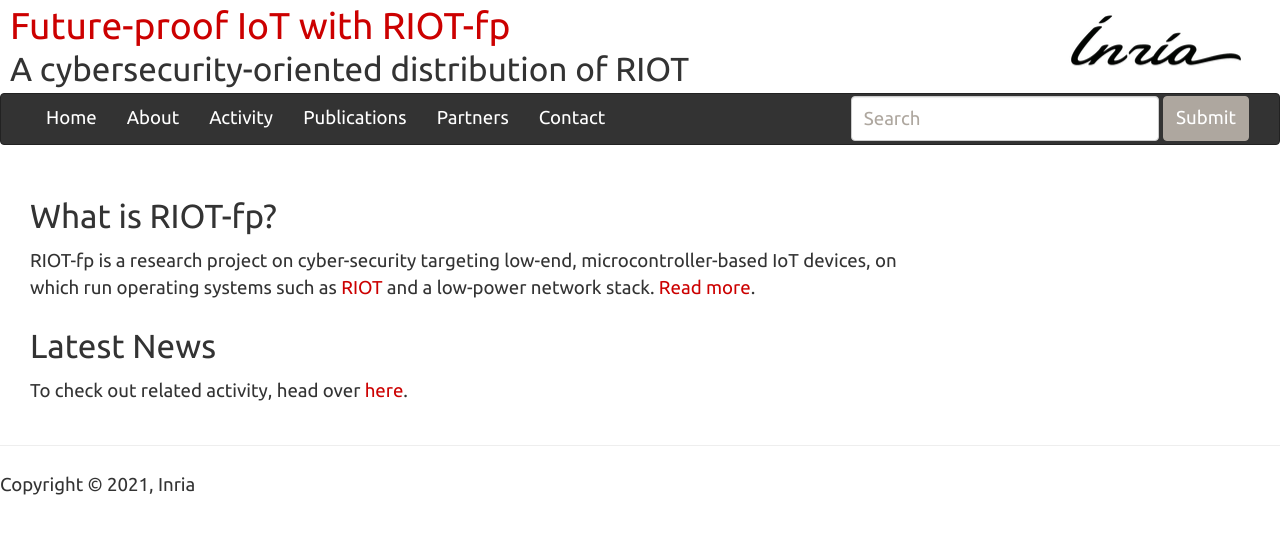
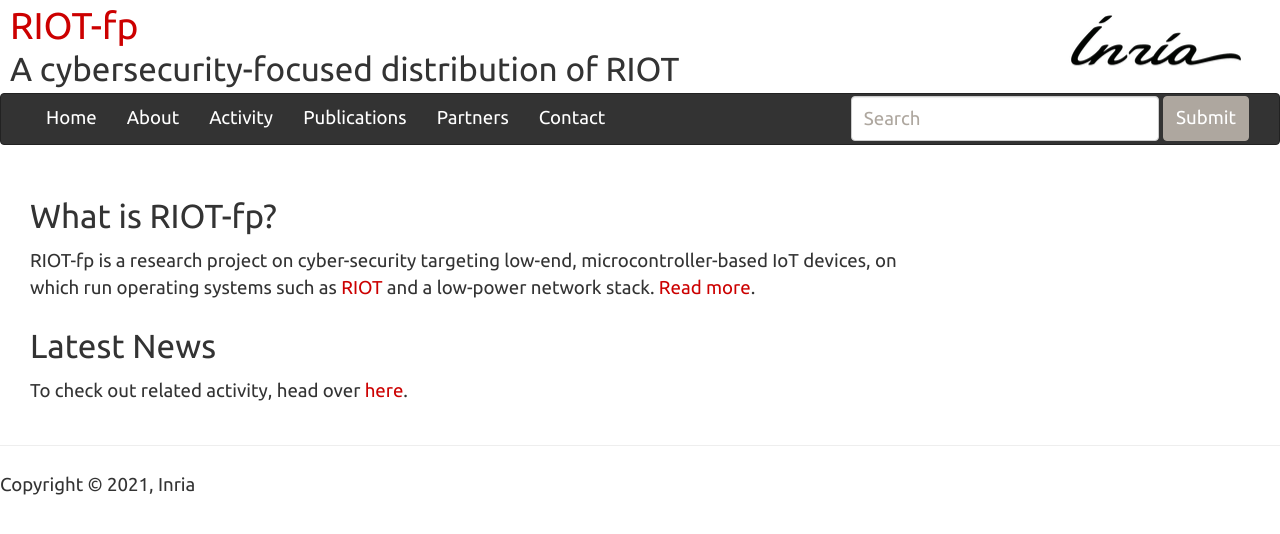
Before and after one commit to future-proof-iot/RIOT-fp, a Jekyll site: the page built from index.md, in a window 1280 px wide. Shown: the top 534 px of the page. Built offline with Jekyll 4.4.1, drawn with Linux system fonts in a browser that asks for light colours; nearby versions of some CDN libraries; our own code applies the rules of GitHub Pages for plain Markdown files.

Commit message:
title tweak

```diff
--- a/_config.yml
+++ b/_config.yml
@@ -17,8 +17,8 @@ baseurl: https://future-proof-iot.github.io/RIOT-fp/
 #  date: June 19, 2020
 
 # Configuration for site
-title: Future-proof IoT with RIOT-fp
-description: A cybersecurity-oriented distribution of RIOT
+title: RIOT-fp
+description: A cybersecurity-focused distribution of RIOT
 author: Inria
 email:
 logo: images/RIOT-logo.png
```
